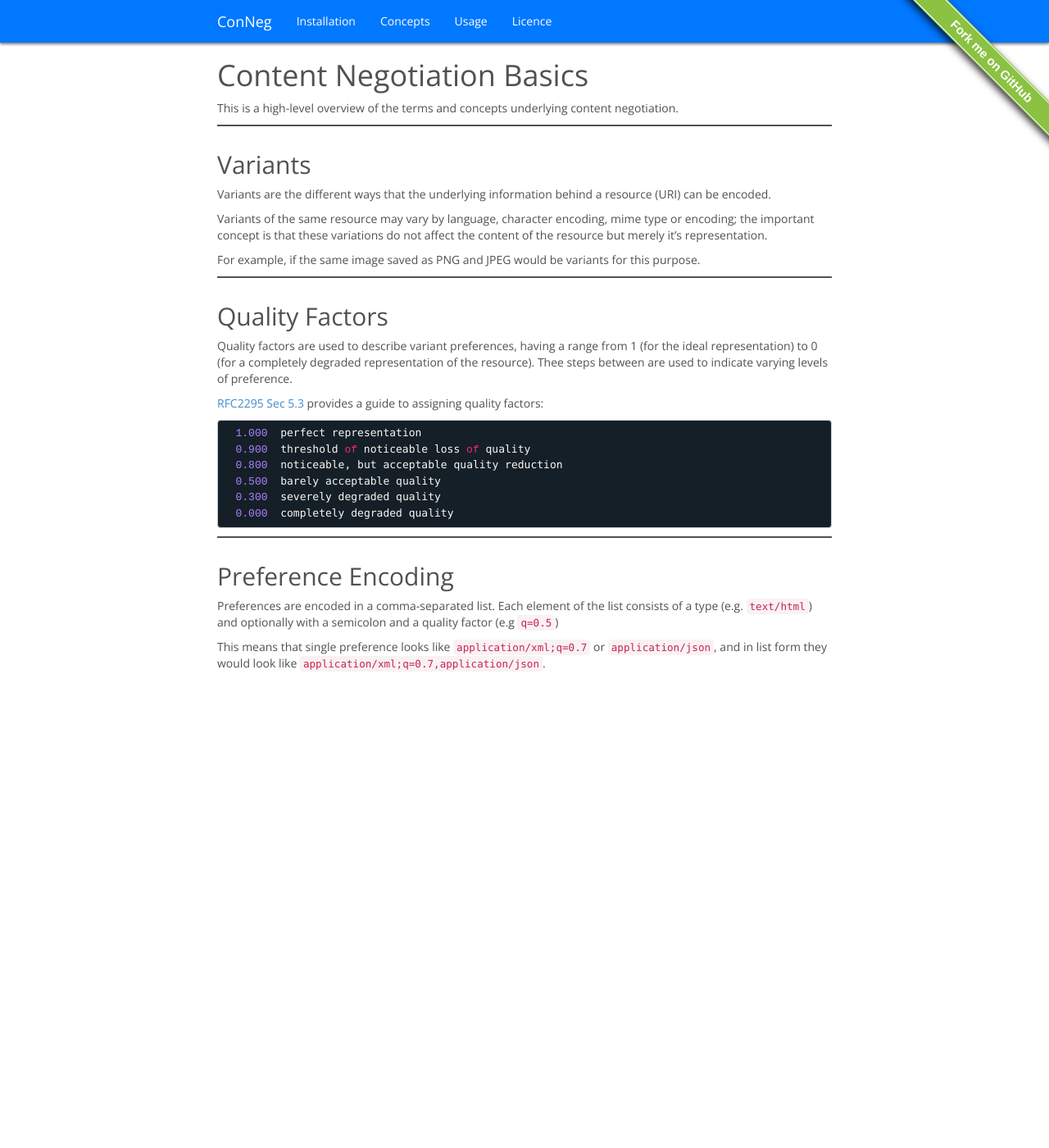
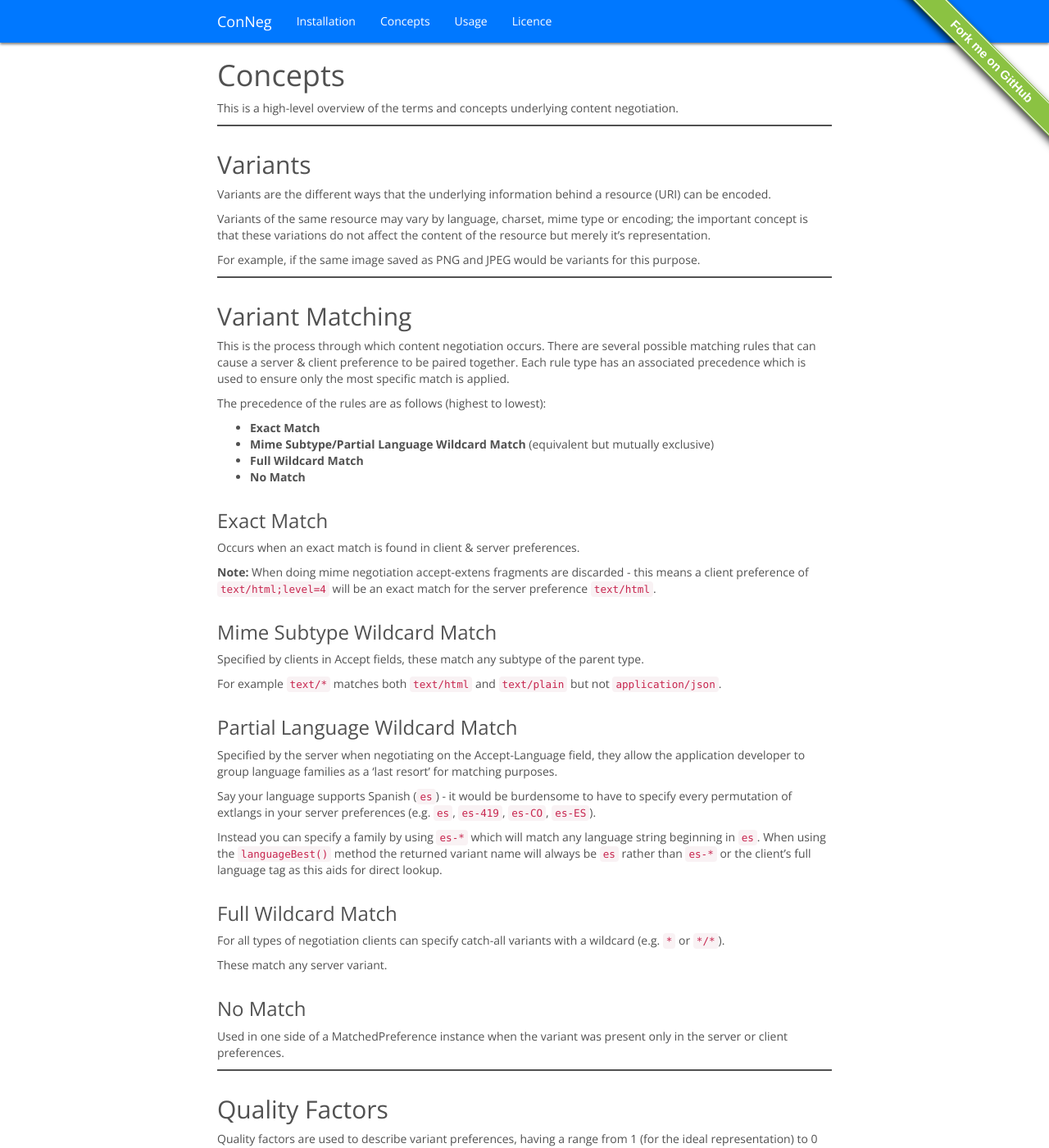
Before and after one commit to ptlis/conneg, a Jekyll site: the page built from basics.md, in a window 1280 px wide and 1400 px high. Shown: the whole window at 82% size. Built offline with Jekyll 4.4.1, drawn with Linux system fonts in a browser that asks for light colours; some web fonts are replaced.

Commit message:
Added description of variant matching to concepts page

````diff
--- a/basics.md
+++ b/basics.md
@@ -3,7 +3,7 @@ layout: code
 name: basics
 ---
 
-# Content Negotiation Basics
+# Concepts
 
 This is a high-level overview of the terms and concepts underlying content negotiation.
 
@@ -11,9 +11,57 @@ This is a high-level overview of the terms and concepts underlying content negot
 
 Variants are the different ways that the underlying information behind a resource (URI) can be encoded.
 
-Variants of the same resource may vary by language, character encoding, mime type or encoding; the important concept is that these variations do not affect the content of the resource but merely it's representation.
+Variants of the same resource may vary by language, charset, mime type or encoding; the important concept is that these variations do not affect the content of the resource but merely it's representation.
 
 For example, if the same image saved as PNG and JPEG would be variants for this purpose.
+
+
+## Variant Matching
+
+This is the process through which content negotiation occurs. There are several possible matching rules that can cause a server & client preference to be paired together. Each rule type has an associated precedence which is used to ensure only the most specific match is applied.
+
+The precedence of the rules are as follows (highest to lowest):
+
+* **Exact Match**
+* **Mime Subtype/Partial Language Wildcard Match** (equivalent but mutually exclusive)
+* **Full Wildcard Match**
+* **No Match**
+
+
+### Exact Match
+
+Occurs when an exact match is found in client & server preferences.
+
+**Note:** When doing mime negotiation accept-extens fragments are discarded - this means a client preference of ```text/html;level=4``` will be an exact match for the server preference ```text/html```.
+
+
+### Mime Subtype Wildcard Match
+
+Specified by clients in Accept fields, these match any subtype of the parent type.
+
+For example ```text/*``` matches both ```text/html``` and ```text/plain``` but not ```application/json```.
+
+
+### Partial Language Wildcard Match
+
+Specified by the server when negotiating on the Accept-Language field, they allow the application developer to group language families as a 'last resort' for matching purposes.
+
+Say your language supports Spanish (```es```) - it would be burdensome to have to specify every permutation of extlangs in your server preferences (e.g. ```es```, ```es-419```, ```es-CO```, ```es-ES```).
+
+Instead you can specify a family by using ```es-*``` which will match any language string beginning in ```es```. When using the ```languageBest()``` method the returned variant name will always be ```es``` rather than ```es-*``` or the client's full language tag as this aids for direct lookup.
+
+
+### Full Wildcard Match
+
+For all types of negotiation clients can specify catch-all variants with a wildcard (e.g. ```*``` or ```*/*```).
+
+These match any server variant.
+
+
+### No Match
+
+Used in one side of a MatchedPreference instance when the variant was present only in the server or client preferences.
+
 
 ## Quality Factors
 
````
